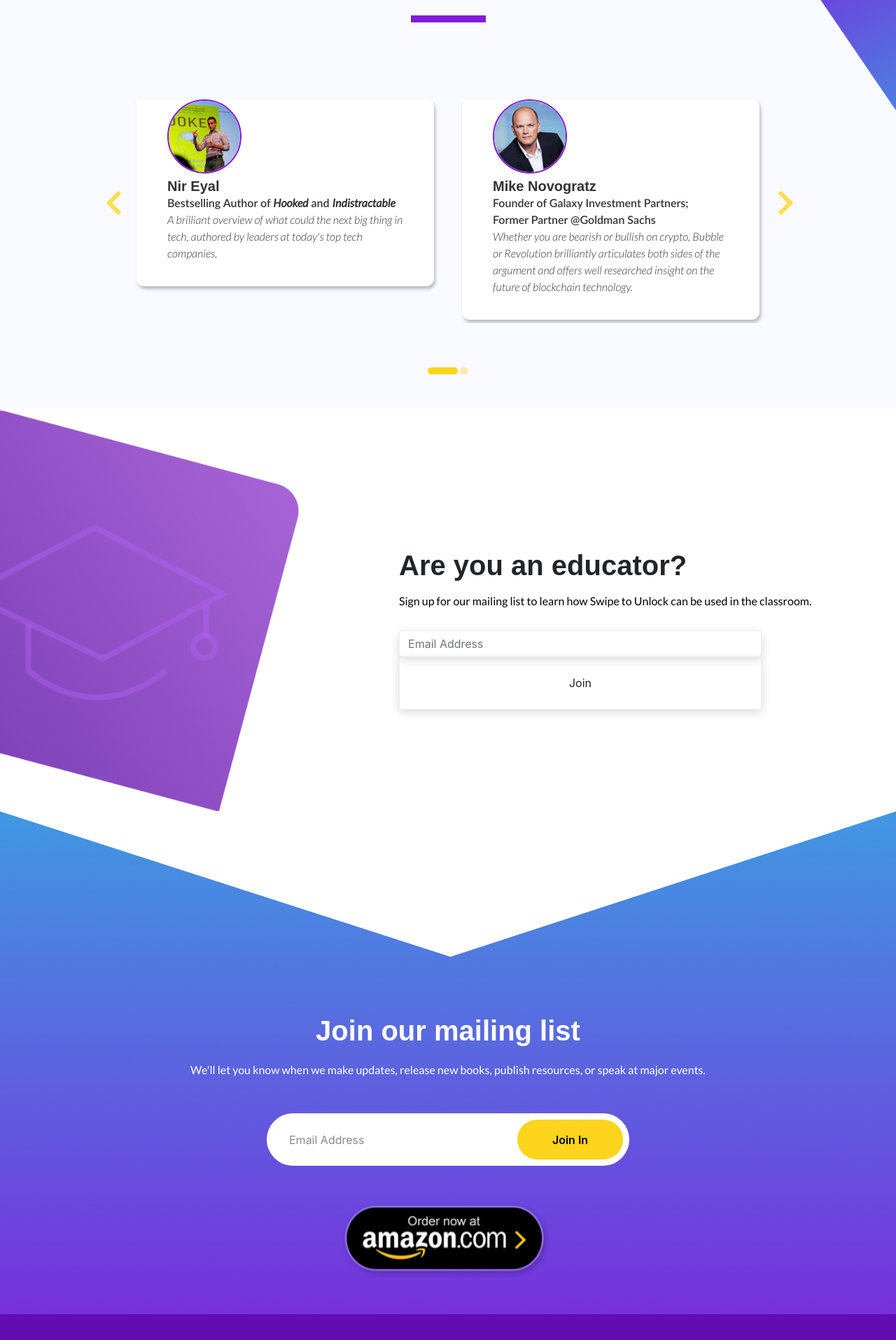
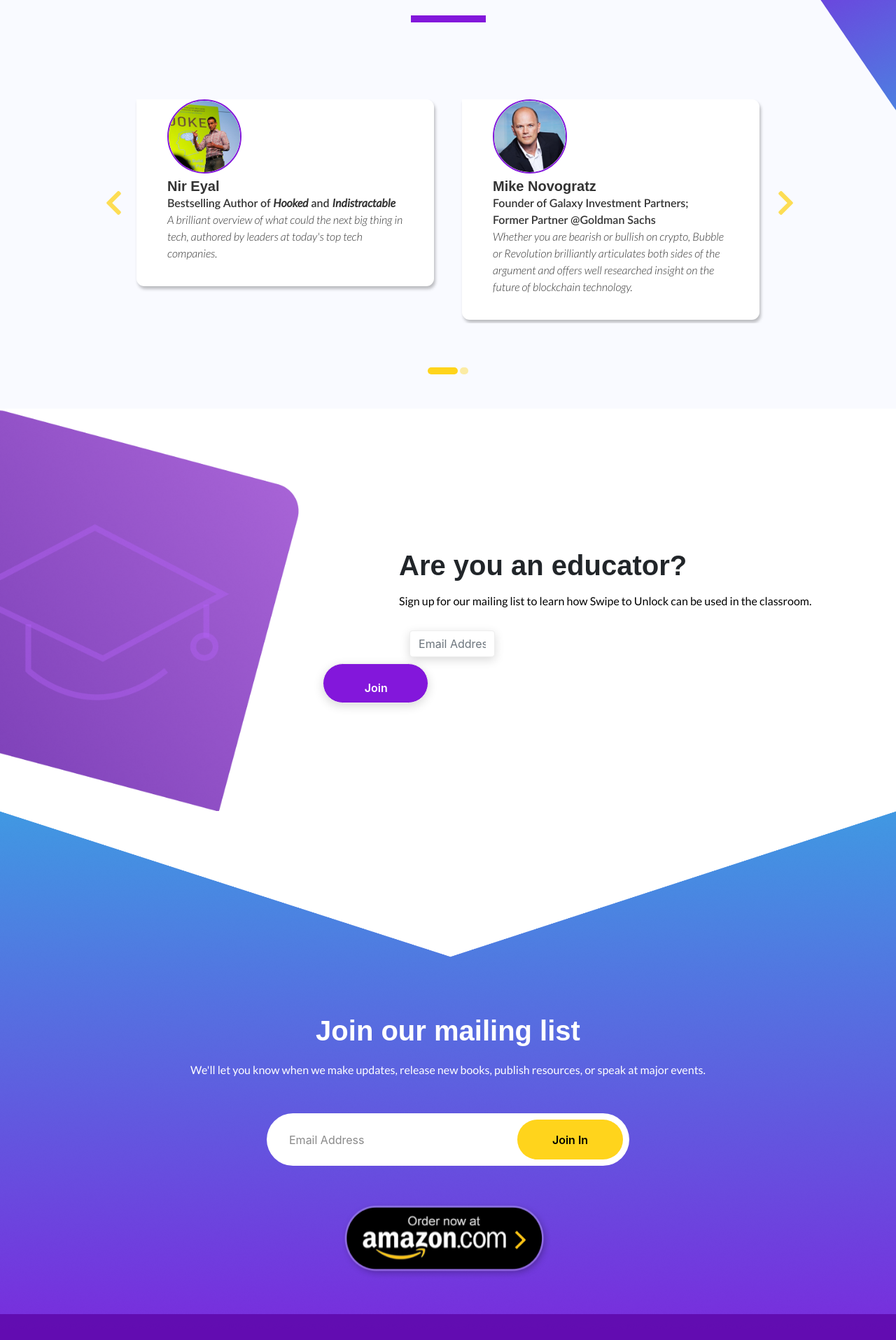
Before and after one commit to bubbleorrevolution/BubbleOrRevolution.github.io, a Jekyll site: the page built from index.html, in a window 1280 px wide. Shown: the part 3478-5393 px from the top of the page at 70% size. Built offline with Jekyll 4.4.1, drawn with Linux system fonts in a browser that asks for light colours; nearby versions of some CDN libraries; some web fonts are replaced.

Commit message:
Update index.html

```diff
--- a/index.html
+++ b/index.html
@@ -290,12 +290,18 @@
                     <h2 class="section-title pt-200 mb-15">Are you an educator?</h2>
                     <p>Sign up for our mailing list to learn how Swipe to Unlock can be used in the classroom.</p>
                     <div class="contact-form mt-30">
+                        <div class="row">
                         <form name="edu_form" id="edu_form" enctype="text/plain" class="form" action="https://docs.google.com/forms/d/e/1FAIpQLSdh9HmfhJMRImpGycoKVbFlw-shP-k70XA3wrZ2VYzE6lUb5g/formResponse?" target="hidden_iframe" onsubmit="window.submitted=true;">
-                            <input type="email" name="entry.242048438" id="entry.242048438" class="form-control" placeholder="Email Address" />
-                            <input type="submit" value="Join" class="btn btn-default btn-block" />
+                            <div class="col-md-6 col-xs-9">
+                                <input type="text" name="entry.242048438" id="entry.242048438" class="form-control" placeholder="Email Address" />
+                            </div>
+                            <div class="col-md-2 col-xs-3">
+                                <input type="submit" value="Join" class="cta-btn" />
+                            </div>
                         </form>
                         <iframe name="hidden_iframe" id="hidden_iframe" style="display:none;" onload="if(window.submitted) {}"></iframe>
-                        <!--<input type="text" placeholder="Email Address">
+                        </div>
+                            <!--<input type="text" placeholder="Email Address">
                         <button type="submit" class="cta-btn">Sign Up</button> -->
                     </div>
                 <!-- </div> -->
```
